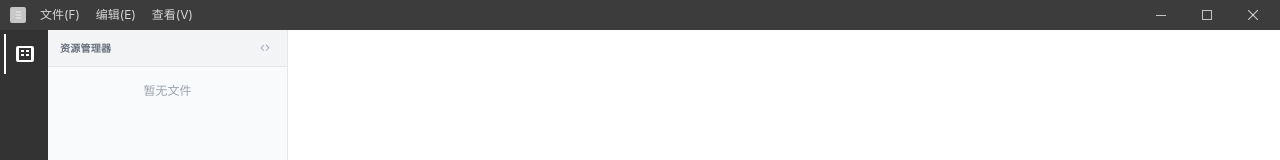
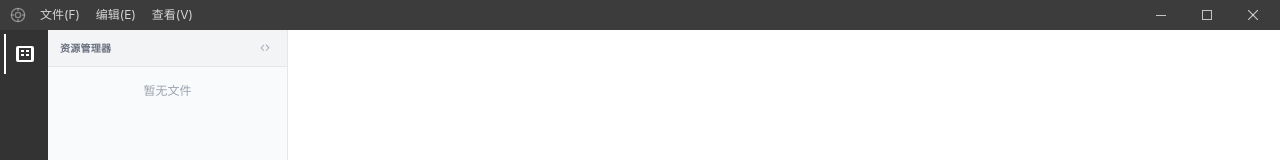
Before and after one commit to nvidintelamd/md-proofreader, a React (Vite) app: page / in a window 1280 px wide. Shown: the top 160 px of the page. Built offline with nearby package versions, Linux system fonts and the light colour scheme.

Commit message:
fix: remove extra sidebar column when hidden, replace toggle with icon placeholder
- FileList: return null when sidebar hidden (activity bar handles toggle)
- Title bar: remove sidebar toggle button, replace with Electron icon placeholder
- Activity bar is now the only way to toggle sidebar

```diff
--- a/src/renderer/App.tsx
+++ b/src/renderer/App.tsx
@@ -62,18 +62,17 @@ export default function App() {
         className="bg-[#3c3c3c] flex items-center h-[30px] px-1 select-none text-xs flex-shrink-0"
         style={{ WebkitAppRegion: 'drag' } as React.CSSProperties}
       >
-        {/* Sidebar toggle */}
-        <button
-          onClick={toggleSidebar}
-          className="w-7 h-7 flex items-center justify-center rounded hover:bg-white/10 text-white/70 flex-shrink-0"
-          style={{ WebkitAppRegion: 'no-drag' } as React.CSSProperties}
-          title={sidebarVisible ? '收起侧边栏' : '展开侧边栏'}
-        >
-          <svg width="16" height="16" viewBox="0 0 16 16" fill="currentColor">
-            <path d="M14 1H2a1 1 0 00-1 1v12a1 1 0 001 1h12a1 1 0 001-1V2a1 1 0 00-1-1zM2 0a2 2 0 00-2 2v12a2 2 0 002 2h12a2 2 0 002-2V2a2 2 0 00-2-2H2z"/>
-            <path d="M6 4.5h5a.5.5 0 010 1H6a.5.5 0 010-1zm0 3h5a.5.5 0 010 1H6a.5.5 0 010-1zm0 3h5a.5.5 0 010 1H6a.5.5 0 010-1zM3 4.5a.5.5 0 110-1 .5.5 0 010 1zm0 3a.5.5 0 110-1 .5.5 0 010 1zm0 3a.5.5 0 110-1 .5.5 0 010 1z"/>
+        {/* App icon placeholder */}
+        <div className="w-7 h-7 flex items-center justify-center flex-shrink-0">
+          <svg width="16" height="16" viewBox="0 0 24 24" fill="none" stroke="currentColor" strokeWidth="2" className="text-white/40">
+            <circle cx="12" cy="12" r="10" />
+            <circle cx="12" cy="12" r="4" />
+            <line x1="12" y1="2" x2="12" y2="6" />
+            <line x1="12" y1="18" x2="12" y2="22" />
+            <line x1="2" y1="12" x2="6" y2="12" />
+            <line x1="18" y1="12" x2="22" y2="12" />
           </svg>
-        </button>
+        </div>
 
         {/* Menu items */}
         <MenuBarItem
--- a/src/renderer/components/FileList.tsx
+++ b/src/renderer/components/FileList.tsx
@@ -32,20 +32,7 @@ export function FileList({ onFileSelect }: Props) {
   }
 
   if (!sidebarVisible) {
-    return (
-      <div className="w-12 bg-gray-50 border-r flex flex-col items-center pt-2">
-        <button
-          onClick={toggleSidebar}
-          className="w-8 h-8 flex items-center justify-center rounded hover:bg-gray-200 text-gray-500"
-          title="展开文件列表"
-        >
-          <svg width="16" height="16" viewBox="0 0 16 16" fill="currentColor">
-            <path d="M14 1H2a1 1 0 00-1 1v12a1 1 0 001 1h12a1 1 0 001-1V2a1 1 0 00-1-1zM2 0a2 2 0 00-2 2v12a2 2 0 002 2h12a2 2 0 002-2V2a2 2 0 00-2-2H2z"/>
-            <path d="M6 4.5h5a.5.5 0 010 1H6a.5.5 0 010-1zm0 3h5a.5.5 0 010 1H6a.5.5 0 010-1zm0 3h5a.5.5 0 010 1H6a.5.5 0 010-1zM3 4.5a.5.5 0 110-1 .5.5 0 010 1zm0 3a.5.5 0 110-1 .5.5 0 010 1zm0 3a.5.5 0 110-1 .5.5 0 010 1z"/>
-          </svg>
-        </button>
-      </div>
-    )
+    return null
   }
 
   return (
```
